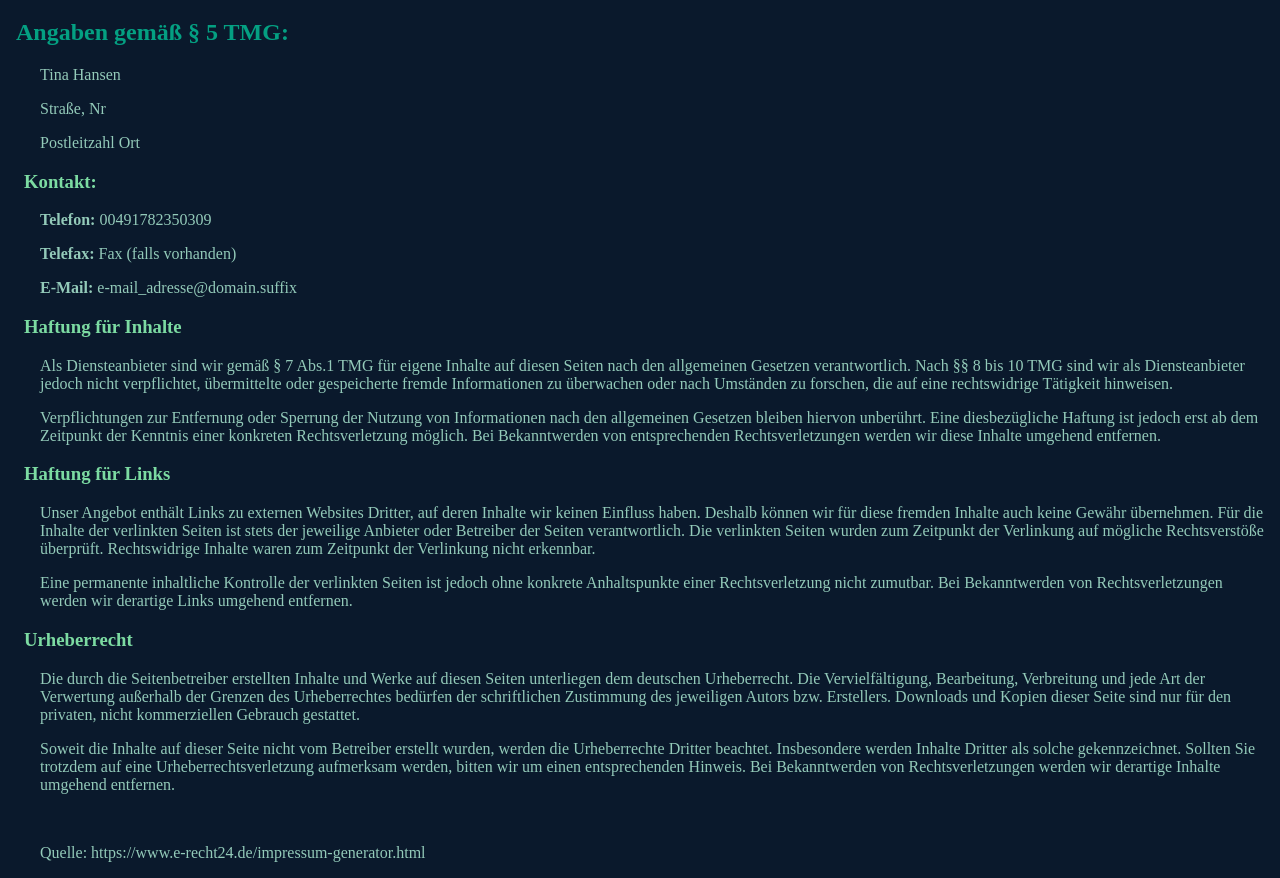
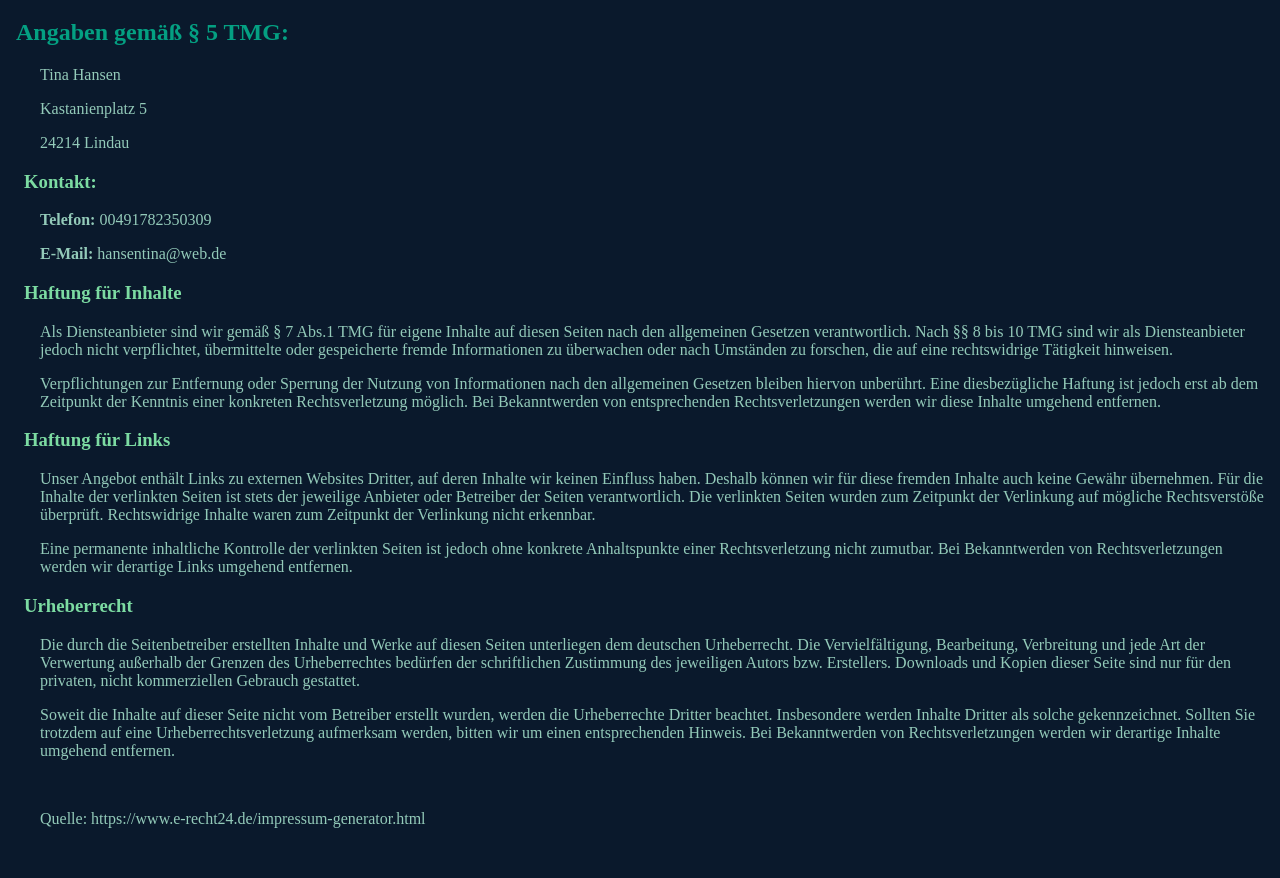
Before and after one commit to mySuessstoff/github.io, a plain HTML site: page Impressum.html in a window 1280 px wide. Shown: the part 61-939 px from the top of the page. After the commit the page ends 905 px from the top, so only its background shows below. Drawn offline with Linux system fonts and the light colour scheme.

Commit message:
completed impressum and made slight content changes to index.html

```diff
--- a/Impressum.html
+++ b/Impressum.html
@@ -14,12 +14,11 @@
     <h1>Impressum</h1>
 	<h2>Angaben gemäß § 5 TMG:</h2>
 	<p>Tina Hansen</p>
-	<p>Straße, Nr</p>
-	<p>Postleitzahl Ort</p>
+	<p>Kastanienplatz 5</p>
+	<p>24214 Lindau</p>
 	<h3>Kontakt:</h3>
 	<p><b>Telefon:</b> 00491782350309</p>
-	<p><b>Telefax:</b> Fax (falls vorhanden)</p>
-	<p><b>E-Mail:</b> e-mail_adresse@domain.suffix</p>
+	<p><b>E-Mail:</b> hansentina@web.de</p>
 	<h3>Haftung für Inhalte</h3>
 	<p>Als Diensteanbieter sind wir gemäß § 7 Abs.1 TMG für eigene Inhalte auf diesen Seiten nach den allgemeinen Gesetzen verantwortlich. Nach §§ 8 bis 10 TMG sind wir als Diensteanbieter jedoch nicht verpflichtet, übermittelte oder gespeicherte fremde Informationen zu überwachen oder nach Umständen zu forschen, die auf eine rechtswidrige Tätigkeit hinweisen.</p>
     <p>Verpflichtungen zur Entfernung oder Sperrung der Nutzung von Informationen nach den allgemeinen Gesetzen bleiben hiervon unberührt. Eine diesbezügliche Haftung ist jedoch erst ab dem Zeitpunkt der Kenntnis einer konkreten Rechtsverletzung möglich. Bei Bekanntwerden von entsprechenden Rechtsverletzungen werden wir diese Inhalte umgehend entfernen.</p>
```
Also changed, not shown: index.html (+2 -2 lines).
